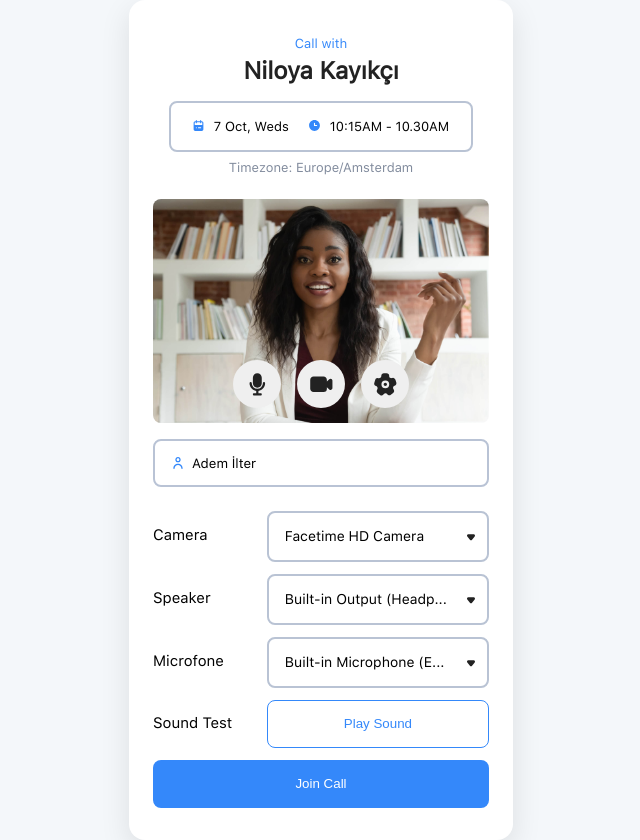
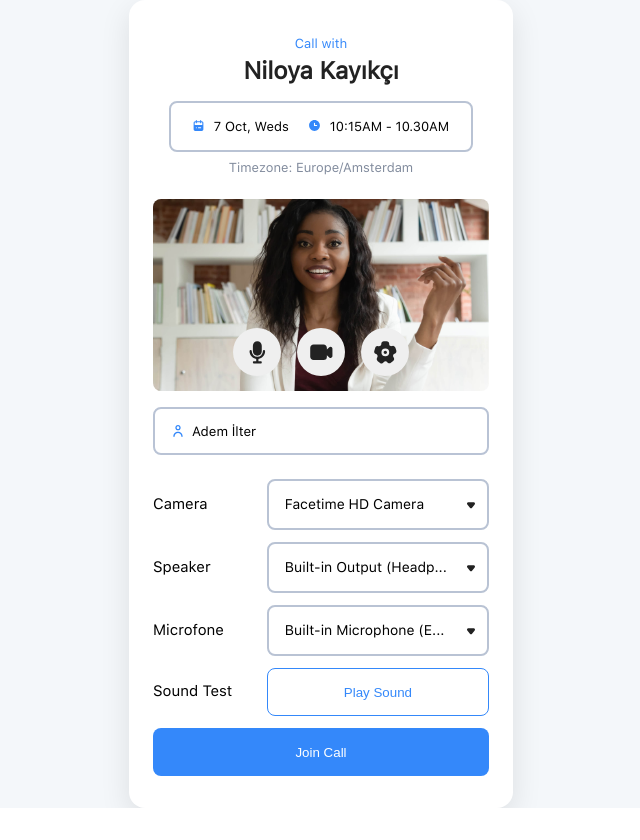
Before and after one commit to SafaElmali/superpeer-ui-developer-challenge, a Next.js app: page / in a window 1280 px wide. Shown: the whole page, without its empty margins (319-959 px from the left). After the commit the page ends 808 px from the top, so only its background shows below. Built offline with nearby package versions, Linux system fonts and the light colour scheme.

Commit message:
refactor: modify styles

```diff
--- a/styles/main.module.css
+++ b/styles/main.module.css
@@ -74,6 +74,9 @@
 
 .video img {
   max-width: 336px;
+  width: 336px;
+  height: 192px;
+  object-fit: cover;
   border-radius: 8px;
 }
 
```
